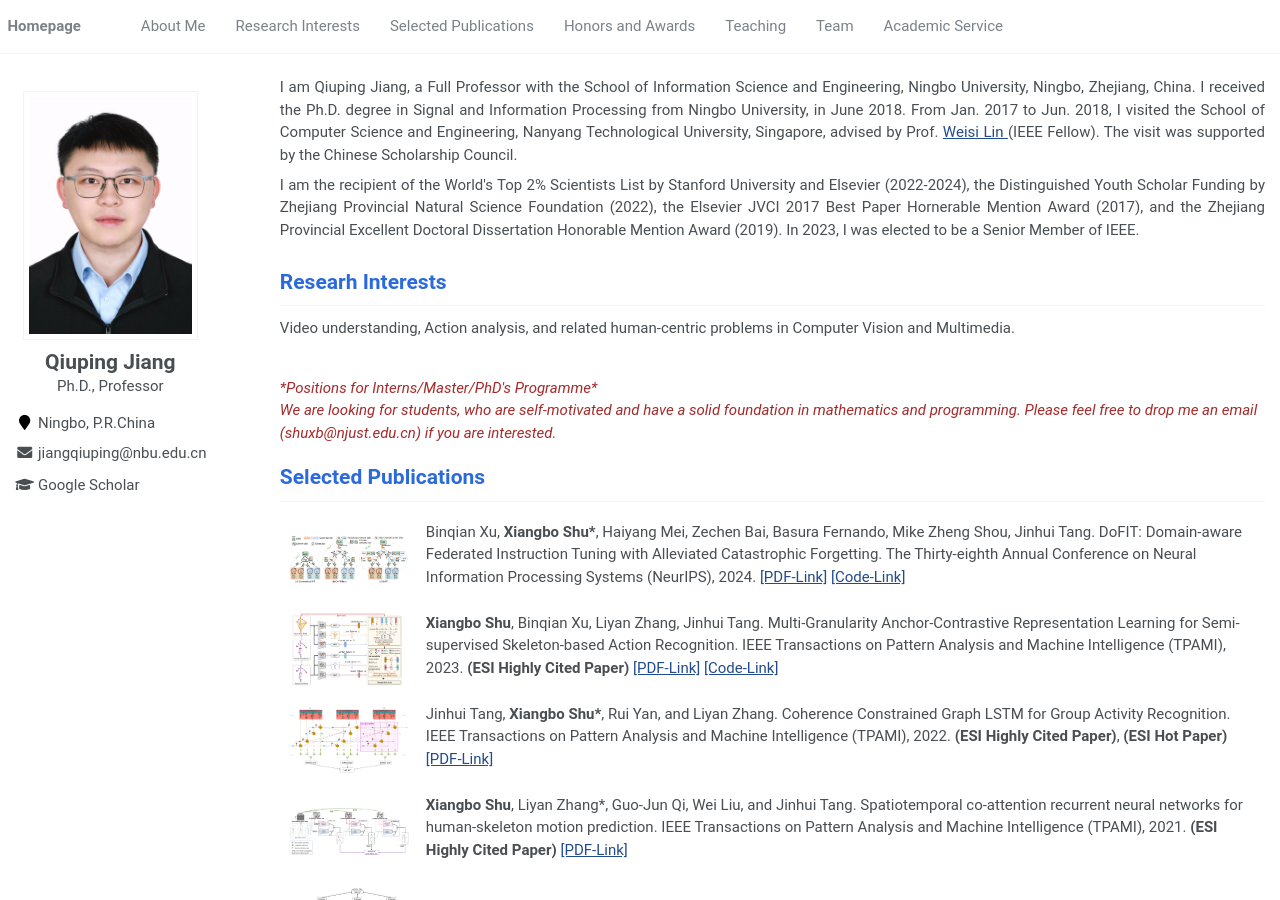
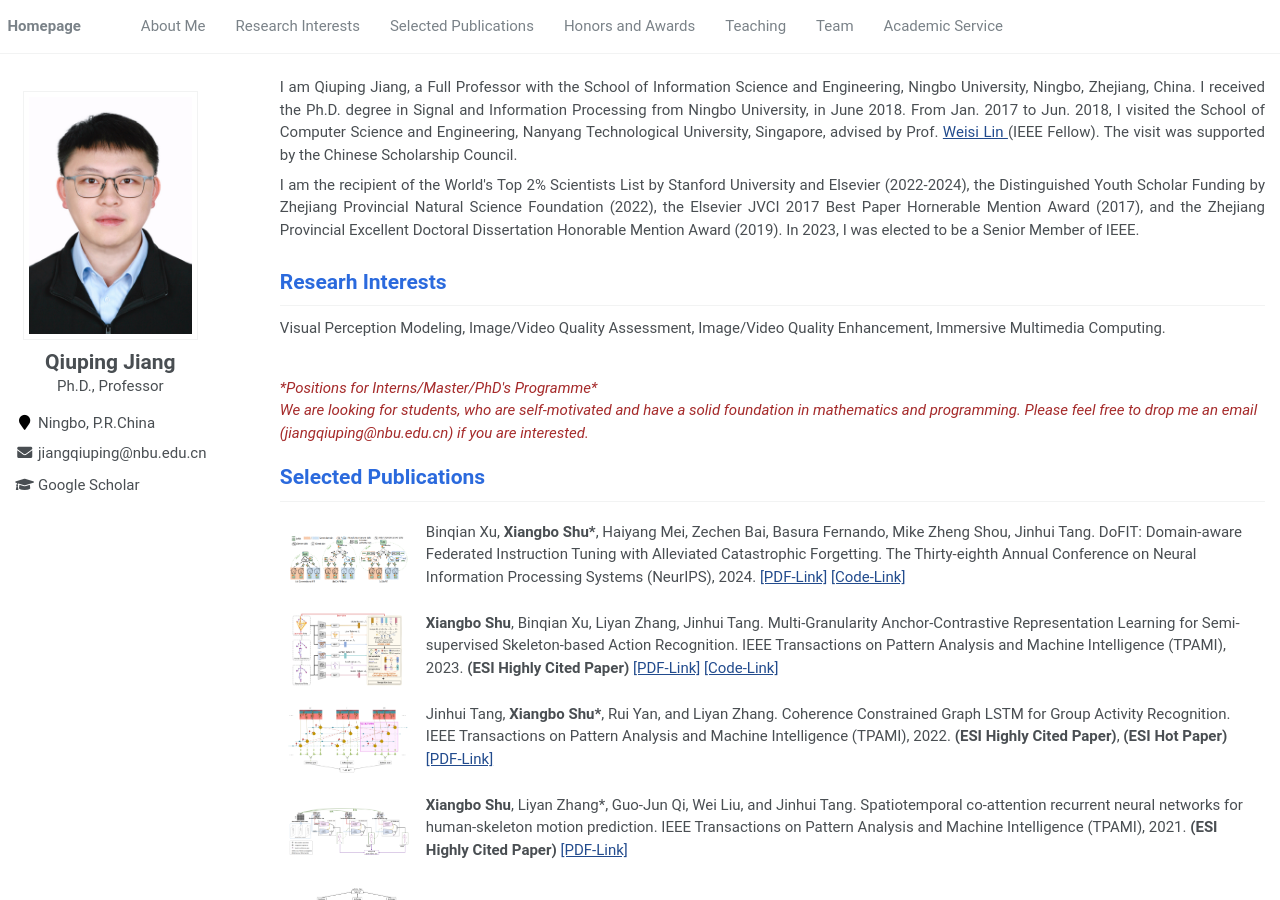
Before and after one commit to NIT-JJH/NIT-JJH.github.io, a Jekyll site: the page built from assets/_pages/about.md, in a window 1280 px wide and 900 px high. Built offline with Jekyll 4.4.1, drawn with Linux system fonts in a browser that asks for light colours.

Commit message:
Update about.md

```diff
--- a/assets/_pages/about.md
+++ b/assets/_pages/about.md
@@ -31,12 +31,15 @@ I am the recipient of the World's Top 2% Scientists List by Stanford University
 
 # <font color="#2B6ADD" > Researh Interests </font>
 <p style="font-family: Roboto;">
-Video understanding, Action analysis, and related human-centric problems in Computer Vision and Multimedia.</p>
+Visual Perception Modeling,
+Image/Video Quality Assessment,
+Image/Video Quality Enhancement,
+Immersive Multimedia Computing.</p>
 <br>
 <font color=Brown>
 <i style="font-family: Roboto;">*Positions for Interns/Master/PhD's Programme*</i>
 <br>
- <i style="font-family: Roboto;">We are looking for students, who are self-motivated and have a solid foundation in mathematics and programming. Please feel free to drop me an email (shuxb@njust.edu.cn) if you are interested.</i>
+ <i style="font-family: Roboto;">We are looking for students, who are self-motivated and have a solid foundation in mathematics and programming. Please feel free to drop me an email (jiangqiuping@nbu.edu.cn) if you are interested.</i>
 </font>
 
 <span class='anchor' id='pub'></span>
```
